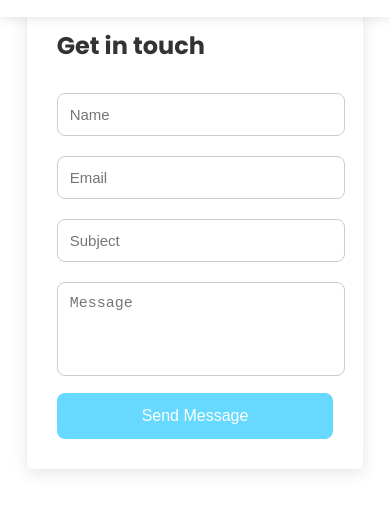
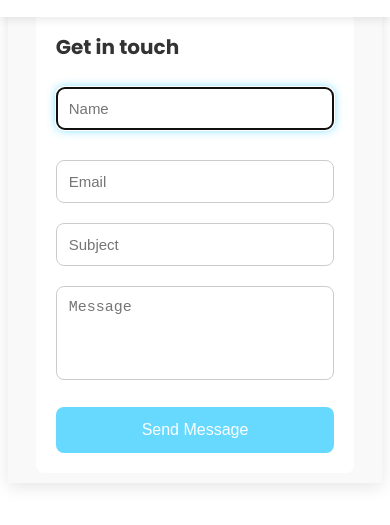
Before and after one commit to Suja2004/myPortfolio2, a plain HTML site: page contact.html in a window 390 px wide. Shown: the part 71-596 px from the top of the page. Drawn offline with nearby package versions, Linux system fonts and the light colour scheme.

Commit message:
Add files via upload

```diff
--- a/contact.html
+++ b/contact.html
@@ -9,7 +9,6 @@
     <link href='https://unpkg.com/boxicons@2.1.4/css/boxicons.min.css' rel='stylesheet'>
 
 </head>
-
 <body id="nav1">
     <header class="header">
         <a href="index.html" class="logo"><span class="span1">Port</span><span class="span2">folio.</span></a>
@@ -28,7 +27,7 @@
             <h2>Get in touch</h2>
             <form action="https://formsubmit.co/12faffc3124c86e3accacd9fc72b336d" method="POST">
                 <div class="input-box">
-                    <input class="right" type="text" name="name" placeholder="Name" required>
+                    <input class="right" id="firstInput" type="text" name="name" placeholder="Name" required>
                     <input class="left" type="email" name="email" placeholder="Email" required>
                 </div>
                 <div class="content">
@@ -40,6 +39,11 @@
         </div>
     </div>
 
+    <script>
+        window.onload = function() {
+            document.getElementById('firstInput').focus();
+        };
+    </script>
 
 </body>
 <script src="script.js"></script>
--- a/script.js
+++ b/script.js
@@ -10,14 +10,6 @@ menubar.addEventListener("click", function () {
         iE.classList.remove('bx-x');
         iE.classList.add('bx-menu');
     }
-});
-
-document.querySelector('.project').addEventListener('wheel', (event) => {
-    event.preventDefault();
-    document.querySelector('.project').scrollBy({
-        left: event.deltaY < 0 ? -100 : 100,
-        behavior: 'smooth'
-    });
 });
 
 const projects = document.querySelectorAll('.project-grid');
@@ -40,16 +32,6 @@ projects.forEach((project) => {
 });
 
 
-const projectContainer = document.querySelector('.project');
-const indicator = document.createElement('div');
-indicator.classList.add('scroll-indicator');
-document.body.appendChild(indicator);
-
-projectContainer.addEventListener('scroll', () => {
-  const maxScroll = projectContainer.scrollWidth - projectContainer.clientWidth;
-  const scrollPercentage = (projectContainer.scrollLeft / maxScroll) * 100;
-  indicator.style.width = `${scrollPercentage}%`;
-});
 
 const inputs = document.querySelectorAll('.contact-form input, .contact-form textarea');
 
--- a/style.css
+++ b/style.css
@@ -76,7 +76,7 @@ a {
 }
 
 .navbar a {
-    color: #f06;
+    color: #007BFF;
     display: inline-block;
     font-size: 18px;
     font-weight: 600;
@@ -333,6 +333,10 @@ p {
     margin: 8% 15%;
 }
 
+.about h1 {
+    color: #3cf;
+}
+
 .skill-container {
     display: flex;
     font-size: 2.5rem;
@@ -411,6 +415,10 @@ p {
 .projects {
     margin: 100px 15%;
     height: 100%;
+
+    h1 {
+        color: #3cf;
+    }
 }
 
 .project {
@@ -462,18 +470,6 @@ p {
     transition: width 0.2s ease;
 }
 
-@keyframes fadeIn {
-    from {
-        opacity: 0;
-        transform: translateY(20px);
-    }
-
-    to {
-        opacity: 1;
-        transform: translateY(0);
-    }
-}
-
 .project-grid {
     opacity: 0;
     transform: translateY(20px);
@@ -488,25 +484,11 @@ p {
     animation: fadeOut 1.2s forwards;
 }
 
-@keyframes fadeOut {
-    from {
-        opacity: 1;
-        transform: translateY(0);
-    }
-
-    to {
-        opacity: 0;
-        transform: translateY(20px);
-    }
-}
-
-
-
 /* contact.html */
 .contact {
     display: flex;
     justify-content: center;
-    margin: 7% 15%;
+    margin: 120px 15%;
     box-shadow: 0 4px 16px rgba(0, 0, 0, 0.1);
     background-color: #f9f9f9;
 }
@@ -668,35 +650,88 @@ p {
     }
 
     .projects {
-        margin: 50px 5%;
+        margin: 120px 5%;
+
     }
 
     .contact {
-        margin: 13% 5%;
+        display: flex;
+        flex-direction: column;
+        justify-content: center;
+        margin: 15% 0;
+        box-shadow: 0 4px 16px rgba(0, 0, 0, 0.1);
+        background-color: #f9f9f9;
     }
 
     .contact-form {
+        width: 90%;
+        max-width: 500px;
+        padding: 20px;
+        background-color: #fff;
+        border-radius: 8px;
+        margin: 0 auto;
+    }
+
+    .contact-form h2 {
+        margin-bottom: 15px;
+        font-size: 20px;
+        color: #333;
+        animation: slideBottom 1s ease forwards;
+    }
+
+    .left,
+    .right {
         width: 100%;
     }
 
-    .input-box {
+    .contact-form .input-box {
+        display: flex;
         flex-direction: column;
+        gap: 10px;
     }
 
-    .right,
-    .left {
+    .contact-form input[type="text"],
+    .contact-form input[type="email"],
+    .contact-form textarea {
         width: 100%;
+        padding: 12px;
+        margin: 10px 0;
+        border: 1px solid #ccc;
+        border-radius: 8px;
+        font-size: 15px;
+        box-sizing: border-box;
+    }
+
+    .contact-form textarea {
+        resize: none;
+    }
+
+    .contact-form button {
+        width: 100%;
+        padding: 14px;
+        background-color: rgba(51, 204, 255, 0.745);
+        color: white;
+        border: none;
+        border-radius: 8px;
+        font-size: 16px;
+        cursor: pointer;
+        transition: background-color 0.3s ease;
+        margin-top: 10px;
+    }
+
+    .contact-form button:hover {
+        background-color: #3cf;
+    }
+
+    * {
+        box-sizing: border-box;
     }
 
 
-    .contact-form input[type="text"],
-    .contact-form input[type="email"] {
-        width: 95%;
+    .contact {
+        padding: 10px;
     }
 
-    .contact-form textarea {
-        width: 95%;
-    }
 
     .show {
         .navbar {
@@ -809,3 +844,27 @@ p {
         transform: rotate(360deg);
     }
 }
+
+@keyframes fadeIn {
+    from {
+        opacity: 0;
+        transform: translateY(20px);
+    }
+
+    to {
+        opacity: 1;
+        transform: translateY(0);
+    }
+}
+
+@keyframes fadeOut {
+    from {
+        opacity: 1;
+        transform: translateY(0);
+    }
+
+    to {
+        opacity: 0;
+        transform: translateY(20px);
+    }
+}
```
Also changed, not shown: index.html (+2 -1 lines), projects.html (+21 -0 lines).
